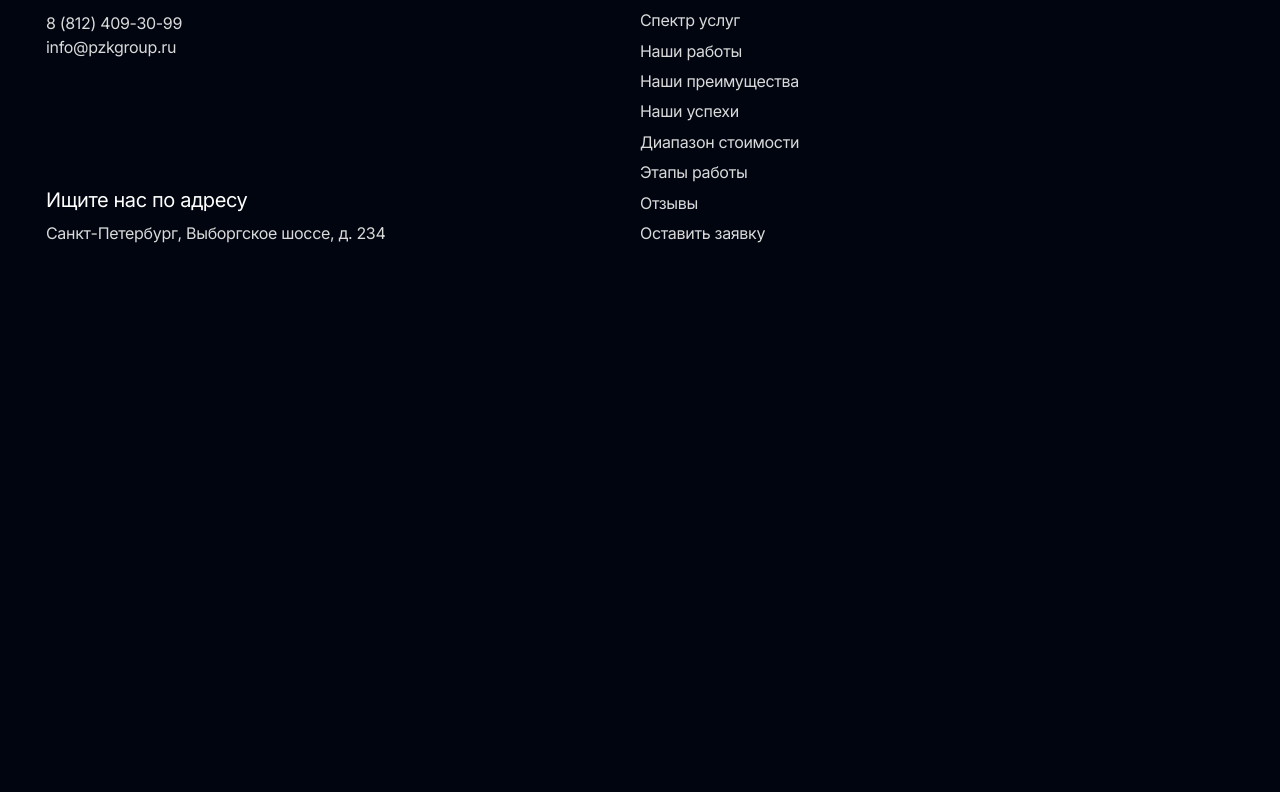
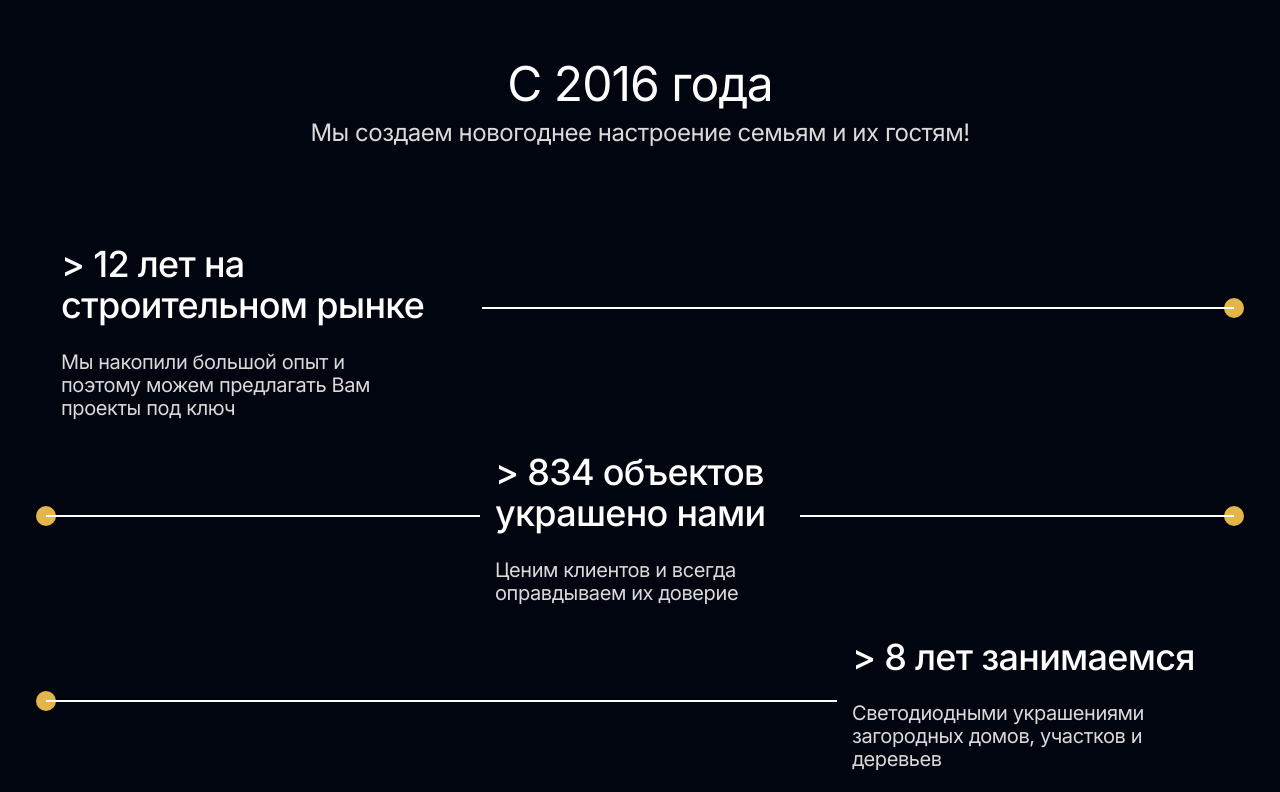
Before and after one commit to AlexandrNikolaenko/pzk-site, a Next.js app: page / in a window 1280 px wide. Shown: the part 2868-3660 px from the top of the page. Before the commit the page ends 3181 px from the top, so only its background shows below. Built offline with nearby package versions, Linux system fonts and the light colour scheme.

Commit message:
feat: add achivements section

```diff
--- a/app/page.tsx
+++ b/app/page.tsx
@@ -98,6 +98,81 @@ export default function Home() {
         </div>
       </div>
     </section>
+    <section id="achivements" className="wrapper flex flex-col items-center gap-[97px] max-md:md:gap-[60px] pt-[140px]">
+      <div className="flex flex-col gap-2 items-center">
+        <span className="text-white text-[48px] max-md:text-[32px] leading-[115.1%] tracking-[-.02em] ">С 2016 года </span>
+        <p className="text-[#DADADA] text-[24px] max-md:text-base leading-[115.1%] tracking-[-.02em] ">Мы создаем новогоднее настроение семьям и их гостям!</p>
+      </div>
+      <div className="flex flex-col gap-8 max-md:gap-10 w-full max-md:max-w-md max-md:border-2 border-l-white">
+        <div className="flex relative">
+          <svg width="20" height="20" viewBox="0 0 20 20" fill="none" className="absolute md:hidden top-[54px] max-md:top-0 -left-2.5 z-0" xmlns="http://www.w3.org/2000/svg">
+            <circle cx="10" cy="10" r="10" fill="#E3B54B"/>
+          </svg>
+
+          <svg width="20" height="20" viewBox="0 0 20 20" fill="none" className="absolute top-[54px] max-md:hidden -right-2.5 z-0" xmlns="http://www.w3.org/2000/svg">
+            <circle cx="10" cy="10" r="10" fill="#E3B54B"/>
+          </svg>
+
+          <div className="absolute top-[63px] w-full h-0.5 bg-white z-0 max-md:hidden">
+          </div>
+
+          <div className="flex flex-col gap-6 max-md:gap-3 max-w-[436px] max-md:max-w-[447px] px-[15px] max-md:pl-[50px] bg-background max-md:bg-transparent relative z-20">
+            <h5 className="text-white font-medium text-[36px] max-md:text-[24px] leading-[115.1%] tracking-[-.02em]">
+              &gt; 12 лет
+на строительном рынке
+            </h5>
+            <p className="text-[#DADADA] text-xl max-md:text-base leading-[115.1%] tracking-[-.02em] max-w-[367px]">
+              Мы накопили большой опыт
+и поэтому можем предлагать Вам проекты под ключ
+            </p>
+          </div>
+        </div>
+        <div className="flex relative justify-center max-md:justify-start">
+          <svg width="20" height="20" viewBox="0 0 20 20" fill="none" className="absolute top-[54px] max-md:top-0 -left-2.5 z-0" xmlns="http://www.w3.org/2000/svg">
+            <circle cx="10" cy="10" r="10" fill="#E3B54B"/>
+          </svg>
+
+          <svg width="20" height="20" viewBox="0 0 20 20" fill="none" className="absolute top-[54px] max-md:hidden -right-2.5 z-0" xmlns="http://www.w3.org/2000/svg">
+            <circle cx="10" cy="10" r="10" fill="#E3B54B"/>
+          </svg>
+
+          <div className="absolute top-[63px] w-full h-0.5 bg-white z-0 max-md:hidden">
+          </div>
+
+          <div className="flex flex-col gap-6 max-md:gap-3 max-w-[320px] max-md:max-w-[447px] px-[15px] max-md:pl-[50px] bg-background max-md:bg-transparent relative z-20">
+            <h5 className="text-white font-medium text-[36px] max-md:text-[24px] leading-[115.1%] tracking-[-.02em] ">
+              &gt; 834 объектов
+украшено нами
+            </h5>
+            <p className="text-[#DADADA] text-xl max-md:text-base leading-[115.1%] tracking-[-.02em] max-w-[367px]">
+              Ценим клиентов и всегда оправдываем их доверие
+            </p>
+          </div>
+        </div>
+        <div className="flex relative justify-end max-md:justify-start">
+          <svg width="20" height="20" viewBox="0 0 20 20" fill="none" className="absolute top-[54px] max-md:top-0 -left-2.5 z-0" xmlns="http://www.w3.org/2000/svg">
+            <circle cx="10" cy="10" r="10" fill="#E3B54B"/>
+          </svg>
+
+          <svg width="20" height="20" viewBox="0 0 20 20" fill="none" className="absolute hidden top-[54px] -right-2.5 z-0" xmlns="http://www.w3.org/2000/svg">
+            <circle cx="10" cy="10" r="10" fill="#E3B54B"/>
+          </svg>
+
+          <div className="absolute top-[63px] w-full h-0.5 bg-white z-0 max-md:hidden">
+          </div>
+
+          <div className="flex flex-col gap-6 max-md:gap-3 max-w-[436px] max-md:max-w-[447px] px-[15px] max-md:pl-[50px] bg-background max-md:bg-transparent relative z-20">
+            <h5 className="text-white font-medium text-[36px] max-md:text-[24px] leading-[115.1%] tracking-[-.02em]">
+              &gt; 8 лет занимаемся
+            </h5>
+            <p className="text-[#DADADA] text-xl max-md:text-base leading-[115.1%] tracking-[-.02em] max-w-[367px]">
+              Светодиодными украшениями загородных домов, участков
+и деревьев
+            </p>
+          </div>
+        </div>
+      </div>
+    </section>
    </main>
   );
 }
```
